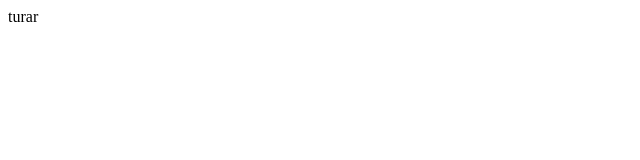
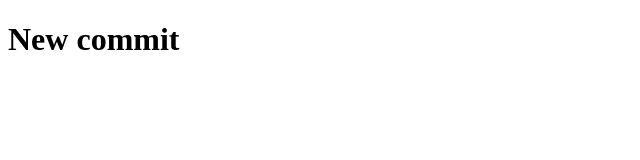
Before and after one commit to dootalievas/team-work, a plain HTML site: page index.html in a window 1280 px wide. Shown: the whole page, without its empty margins (0-640 px from the left). Drawn offline with Linux system fonts and the light colour scheme.

Commit message:
new commit

```diff
--- a/index.html
+++ b/index.html
@@ -7,6 +7,6 @@
     <title>Document</title>
 </head>
 <body>
-    turar
+    <h1>New commit</h1>
 </body>
 </html>
```
